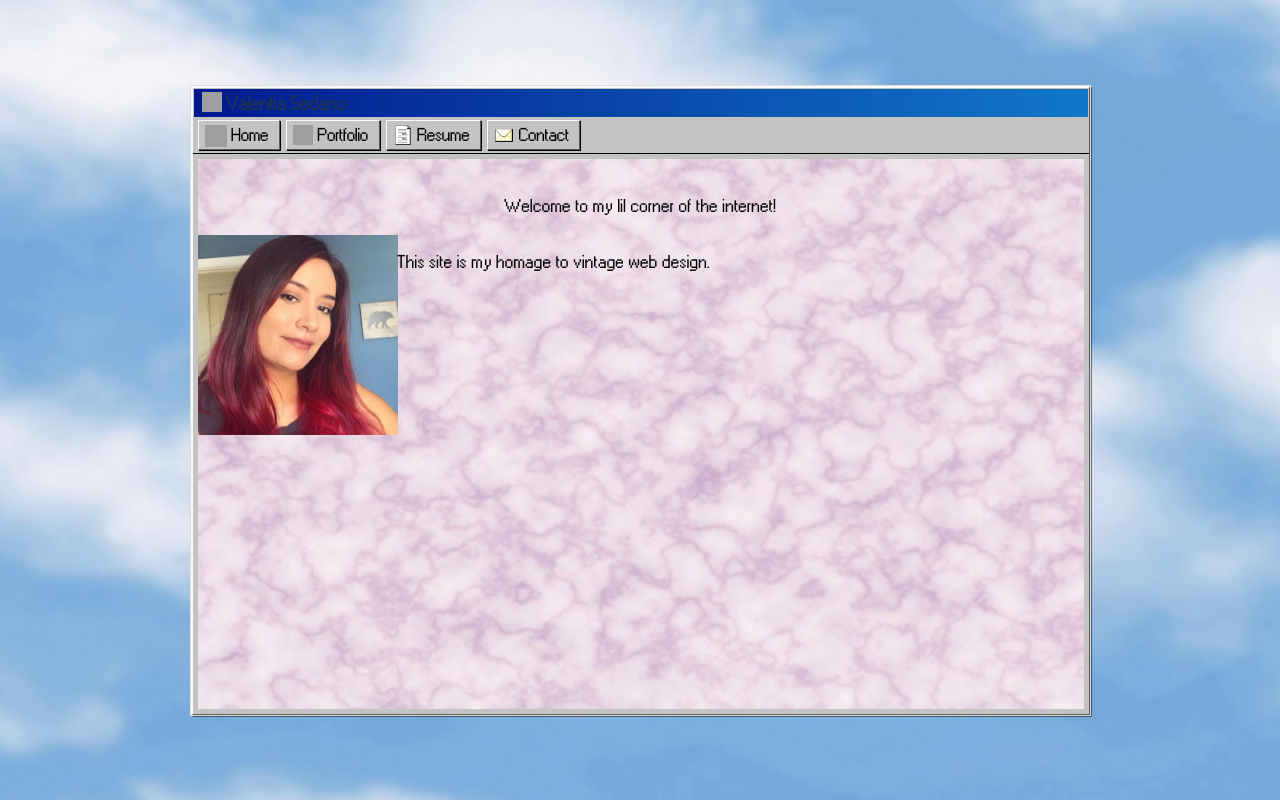
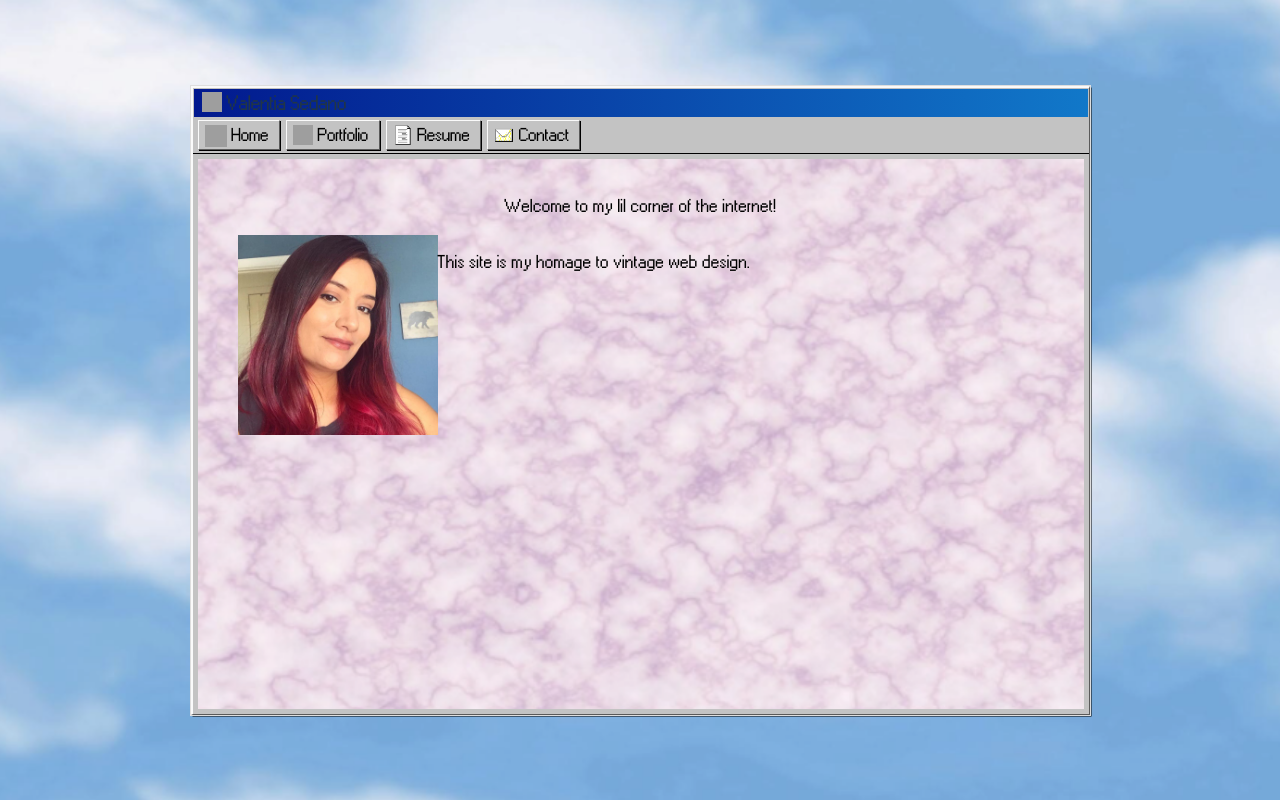
Before and after one commit to ZelmaSedano/portfolio, a React (Vite) app: page / in a window 1280 px wide. Built offline with nearby package versions, Linux system fonts and the light colour scheme; grey boxes are pictures that could not be loaded; a web font is replaced by a local one.

Commit message:
styling content-section

```diff
--- a/src/App.css
+++ b/src/App.css
@@ -55,6 +55,7 @@ header {
   margin-bottom: 5px;
   width: 20px;
   height: 20px;
+  text-shadow: 2px 2px 5px rgba(0, 0, 0, 1);
 }
 
 /********** nav buttons *********/
@@ -158,8 +159,12 @@ nav ul li a p{
 
 .bio-section{
   display: flex;
+  margin-left: 40px;
+
 }
 .bio-section img{
+  /* keeps this element from interfering with the flow of other elements */
+  /* position: absolute; */
   height: 200px;
   width: 200px;
 }
```
